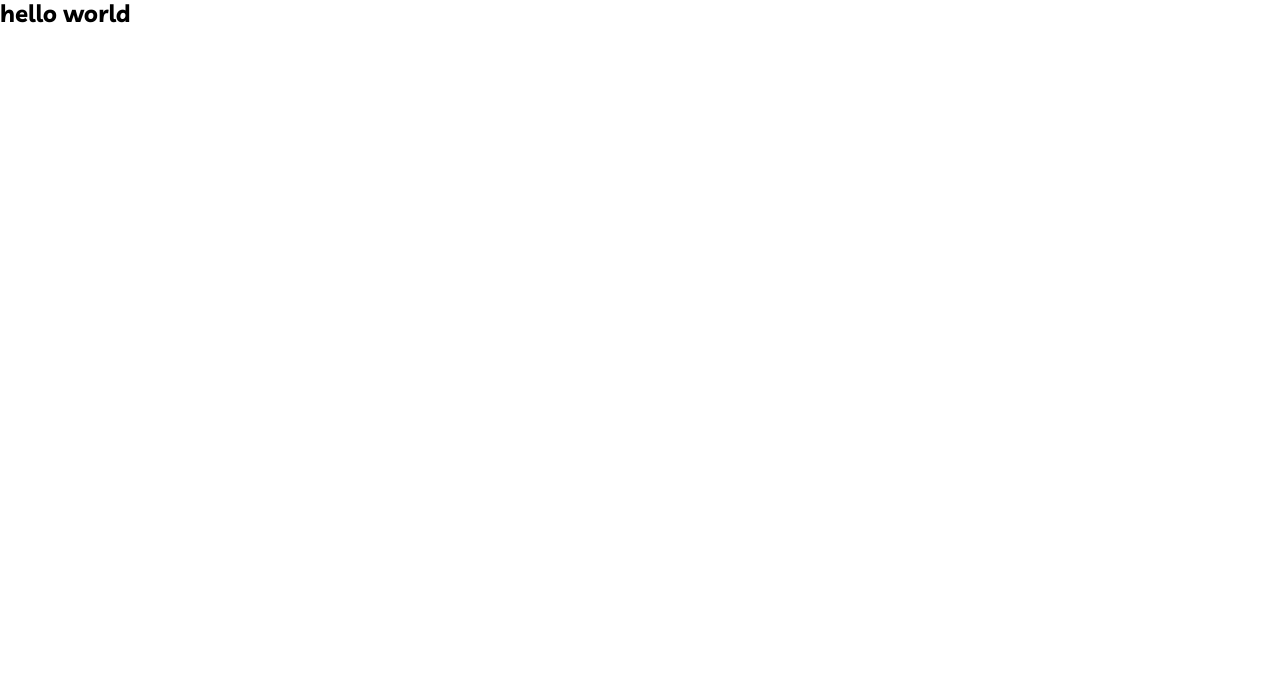
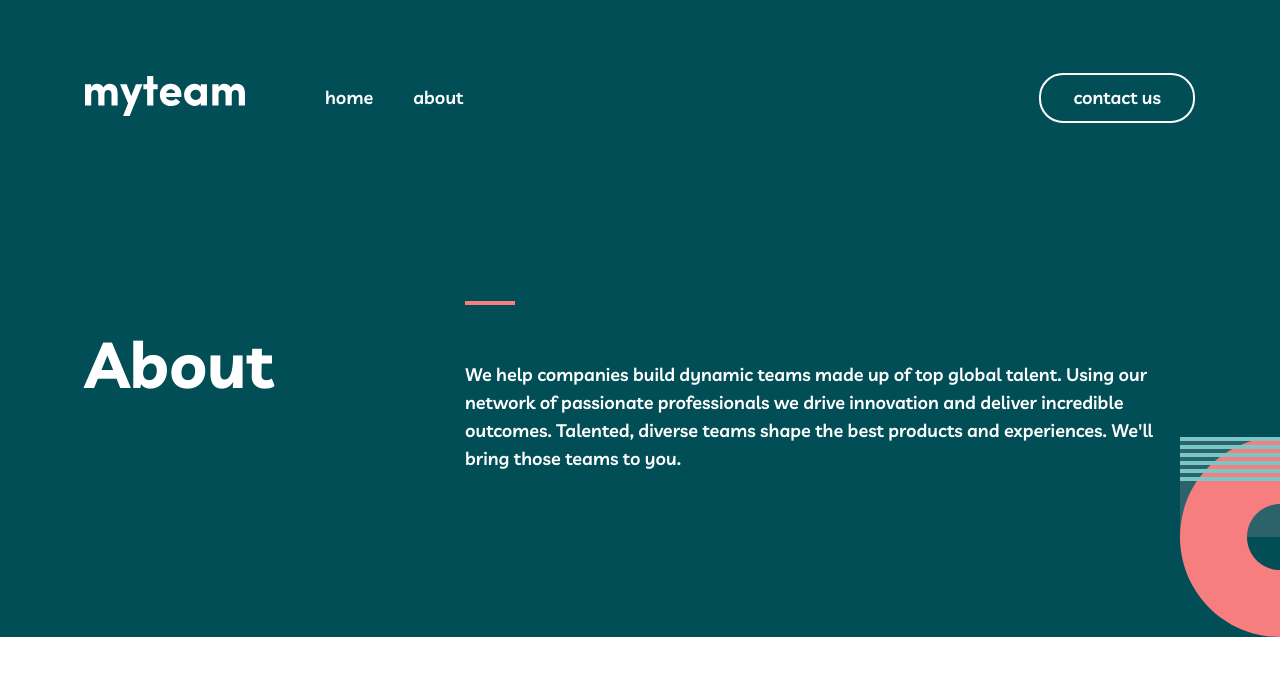
Before and after one commit to oygull/myTeamGirls, a plain HTML site: page about.html in a window 1280 px wide. Drawn offline with nearby package versions, Linux system fonts and the light colour scheme.

Commit message:
hero part finish

```diff
--- a/about.html
+++ b/about.html
@@ -15,8 +15,43 @@
   <link rel="stylesheet" href="css/style.css">
 </head>
 <body>
-
-  <h2>hello world</h2>
+    <section class="hero">
+      <header class="hero__header header">
+        <div class="container">
+          <div class="row middle between">
+            <div class="header__logo-box">
+              <a href="#" class="header__logo-link">
+                <img class="header__logo" src="./images/myteam-logo.svg" alt="logo" width="160" height="40">
+              </a>
+            </div>
+            <nav class="header__nav nav grow">
+              <ul class="nav__list row middle">
+                <li class="nav__item">
+                  <a href="#" class="nav__link">home</a>
+                </li>
+                <li class="nav__item">
+                  <a href="#" class="nav__link">about</a>
+                </li>
+              </ul>
+            </nav>
+            <a href="#" class="btn hero__btn">contact us</a>
+          </div>
+        </div>
+      </header>
+      <div class="hero__content">
+        <div class="container">
+          <div class="hero__desc row middle between">
+            <div class="hero__titlebox">
+              <h1 class="hero__title">About</h1>
+            </div>
+            <div class="hero__textbox">
+              <p class="hero__text">We help companies build dynamic teams made up of top global talent. Using our network of passionate professionals we drive innovation and deliver incredible outcomes. Talented, diverse teams shape the best products and experiences. We'll bring those teams to you.</p>
+            </div>
+          </div>
+        </div>
+        <img class="hero__back-img" src="./images/about-img-back.svg" alt="img" width="100" height="200">
+      </div>
+    </section>
   <script src="js/main.js"></script>
 </body>
 
--- a/css/style.css
+++ b/css/style.css
@@ -21,6 +21,19 @@ body {
   width: 1130px;
   padding: 0px 10px;
 }
+
+ul{
+  list-style-type: none;
+}
+
+a{
+  text-decoration: none;
+}
+
+.grow{
+  flex-grow: 1;
+}
+
 .btn{
   cursor: pointer;
   border: 2px solid #000;
@@ -32,3 +45,90 @@ body {
   line-height: 28px;
   border-radius: 24px;
 }
+
+/* ----  HEADER  ---- */
+
+.hero{
+  background-color: var(--bg-color1);
+  padding-top: 73px;
+}
+
+.nav__item:nth-child(2){
+  margin-left: 40px;
+}
+
+.nav__item:nth-child(1){
+  margin-left: 80px;
+}
+
+.nav__link{
+  font-weight: 600;
+  font-size: 18px;
+  line-height: 28px;
+  color: var(--text-color);
+}
+
+.hero__btn{
+  border-color: var(--text-color);
+  font-weight: 600;
+  font-size: 18px;
+  line-height: 28px;
+  color: var(--text-color);
+}
+
+.hero__btn:hover{
+  background-color: #fff;
+  color: var(--bg-color2);
+}
+
+.hero__btn:focus{
+  color:  #ffffff7e;
+  border-color:  #ffffff8f;
+  background-color: transparent;
+}
+
+/*      --- HERO CONTENT ---- */
+
+.hero__content{
+  padding: 88px 0 120px 0;
+  background-color: var(--bg-color1);
+  position: relative;
+}
+
+.hero__textbox{
+  margin-top: 150px;
+}
+
+.hero__title{
+  font-weight: bold;
+  font-size: 64px;
+  line-height: 100px;
+  color: var(--text-color);
+}
+
+.hero__text{
+  font-weight: 600;
+  font-size: 18px;
+  line-height: 28px;
+  color: var(--text-color);
+  width: 730px;
+  height: 156px;
+  position: relative;
+}
+
+.hero__back-img{
+  position: absolute;
+  top: 61%;
+  right: 0;
+}
+
+.hero__text::before{
+  content: '';
+  width: 50px;
+  height: 4px;
+  background-color: var(--primary-color);
+  display: block;
+  position: absolute;
+  top: -60px;
+  left: 0;
+}
```
Also changed, not shown: images/about-img-back.svg (added), images/build-img2.svg (added), images/build-img3.svg (added).
